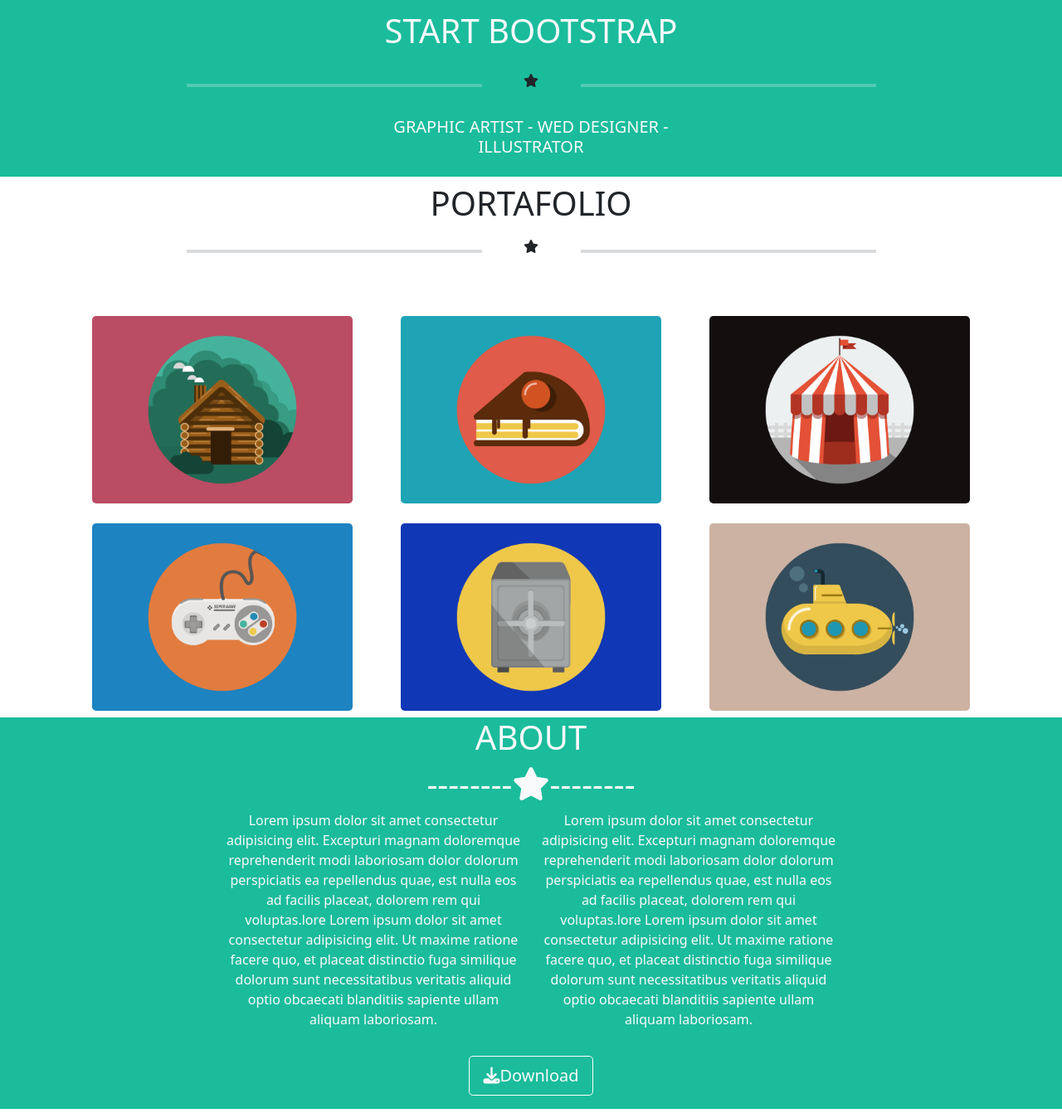
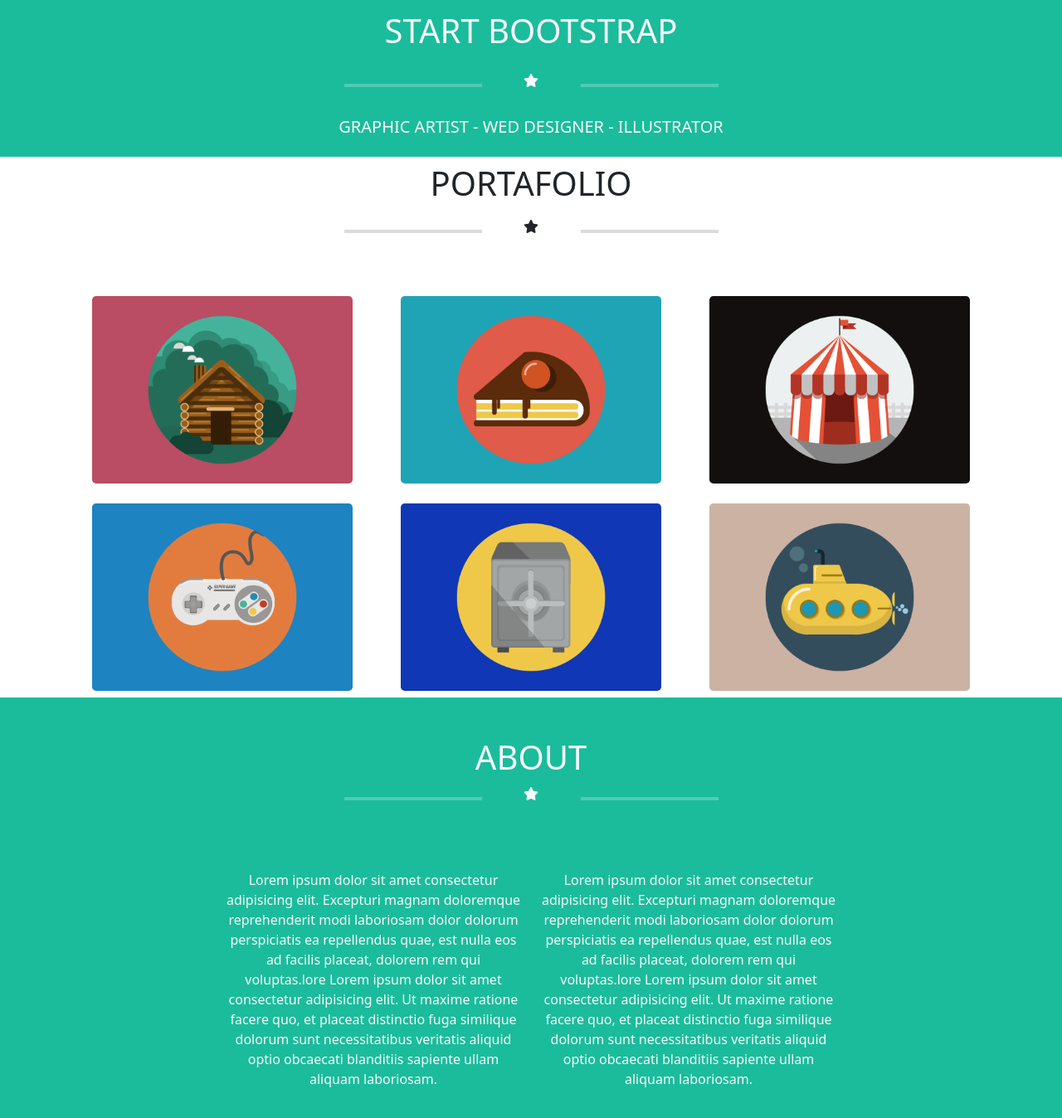
Before and after one commit to Th4Dude/html-css-bootstrap-freelancer, a plain HTML site: page index.html in a window 1280 px wide. Shown: the part 282-1630 px from the top of the page at 83% size. Drawn offline with nearby package versions, Linux system fonts and the light colour scheme.

Commit message:
Project Done

```diff
--- a/index.html
+++ b/index.html
@@ -85,16 +85,16 @@
                     <div class="col-12 text-center py-3 ">
                         <h1 class="text-light">START BOOTSTRAP</h1>
                     </div>
-                    <div class="col-4">
+                    <div class="col-2">
                         <hr class="border border-light border-2 opacity-50">
                     </div>
                     <div class="col-1">
-                        <p class="text-center"><i class="fa-solid fa-star"></i></p>
+                        <p class="text-center text-light"><i class="fa-solid fa-star"></i></p>
                     </div>
-                    <div class="col-4">
+                    <div class="col-2">
                         <hr class="border border-light border-2 opacity-50">
                     </div>
-                    <div class="col-4 text-center py-3 ">
+                    <div class="col-12 text-center py-3 ">
                         <h5 class="text-light">GRAPHIC ARTIST - WED DESIGNER - ILLUSTRATOR</h5>
                     </div>
 
@@ -118,15 +118,17 @@
                     <div class="col-12 py-2">
                         <h1>PORTAFOLIO</h1>
                     </div>
-                    <div class="col-4">
+                    <div class="col-2">
                         <hr class="border border-secondary border-2 opacity-50">
                     </div>
                     <div class="col-1">
                         <p class="text-center"><i class="fa-solid fa-star"></i></p>
                     </div>
-                    <div class="col-4">
+                    <div class="col-2">
                         <hr class="border border-secondary border-2 opacity-50">
                     </div>
+
+                    <!-- IMG -->
 
                     <div class="row d-flex gy-4 py-2">
                         <div class="col-12 col-md-6 col-xl-4 "><img class="img-sect-02 rounded-3" src="img/cabin.png"
@@ -143,6 +145,8 @@
                                 alt=""></div>
                     </div>
 
+                     <!-- IMG -->
+
                 </div>
 
             </div>
@@ -157,13 +161,20 @@
 
             <div class="container">
 
-                <div class="row text-center link-light ">
-
+                <div class="row text-center link-light justify-content-center py-5 ">
                     <h1>ABOUT</h1>
-                    <h1>--------<i class="fa-solid fa-star"></i>--------</h1>
+                    <div class="col-2">
+                        <hr class="border border-light border-2 opacity-50">
+                    </div>
+                    <div class="col-1">
+                        <p class="text-center text-light"><i class="fa-solid fa-star"></i></p>
+                    </div>
+                    <div class="col-2">
+                        <hr class="border border-light border-2 opacity-50">
+                    </div>
                 </div>
-                <div class="row text-center justify-content-center">
-                    <div class="col-12 col-md-6 col-xl-4 link-light ">
+                <div class="row text-center justify-content-center ">
+                    <div class="col-12 col-md-6 col-xl-4 link-light py-3 ">
                         <p>Lorem ipsum dolor sit amet consectetur adipisicing elit. Excepturi magnam doloremque
                             reprehenderit modi laboriosam dolor dolorum perspiciatis ea repellendus quae, est nulla eos
                             ad
@@ -172,7 +183,7 @@
                             sunt necessitatibus veritatis aliquid optio obcaecati blanditiis sapiente ullam aliquam
                             laboriosam.</p>
                     </div>
-                    <div class="col-12 col-md-6 col-xl-4 link-light">
+                    <div class="col-12 col-md-6 col-xl-4 link-light py-3">
                         <p>Lorem ipsum dolor sit amet consectetur adipisicing elit. Excepturi magnam doloremque
                             reprehenderit modi laboriosam dolor dolorum perspiciatis ea repellendus quae, est nulla eos
                             ad
@@ -197,8 +208,8 @@
 
         <section class="section_04">
             <div class="container">
-                <div class="row justify-content-center py-3 ">
-                    <h1 class="text-center">Contact me</h1>
+                <div class="row justify-content-center py-5 ">
+                    <h1 class="text-center py-3">Contact me</h1>
                     <div class="col-4">
                         <hr class="border border-secondary border-2 opacity-50">
                     </div>
@@ -208,7 +219,7 @@
                     <div class="col-4">
                         <hr class="border border-secondary border-2 opacity-50">
                     </div>
-                    <div class="col-6 ">
+                    <div class="col-6 py-5 ">
                         <div class="form-floating mb-3">
                             <input type="name" class="form-control" id="floatingInput" placeholder="name@example.com">
                             <label for="floatingInput">Nome e Cognome</label>
--- a/style.css
+++ b/style.css
@@ -22,14 +22,9 @@
     width: 90%;
 }
 
-
 .button_01{
  border: 1px solid white;
  background-color: #1abc9c;
-}
-
-.linea_sotto{
-    border-bottom: .0625rem solid lightgray;
 }
 
 
```
